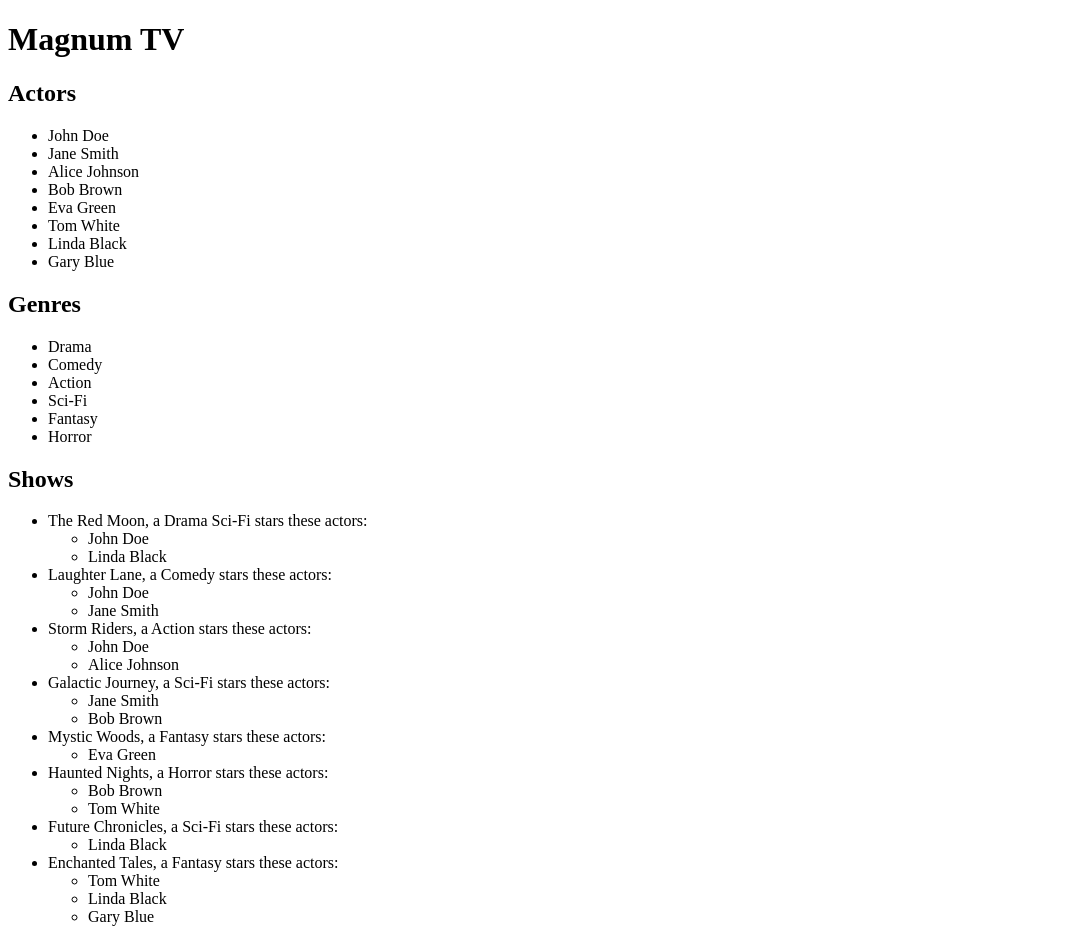
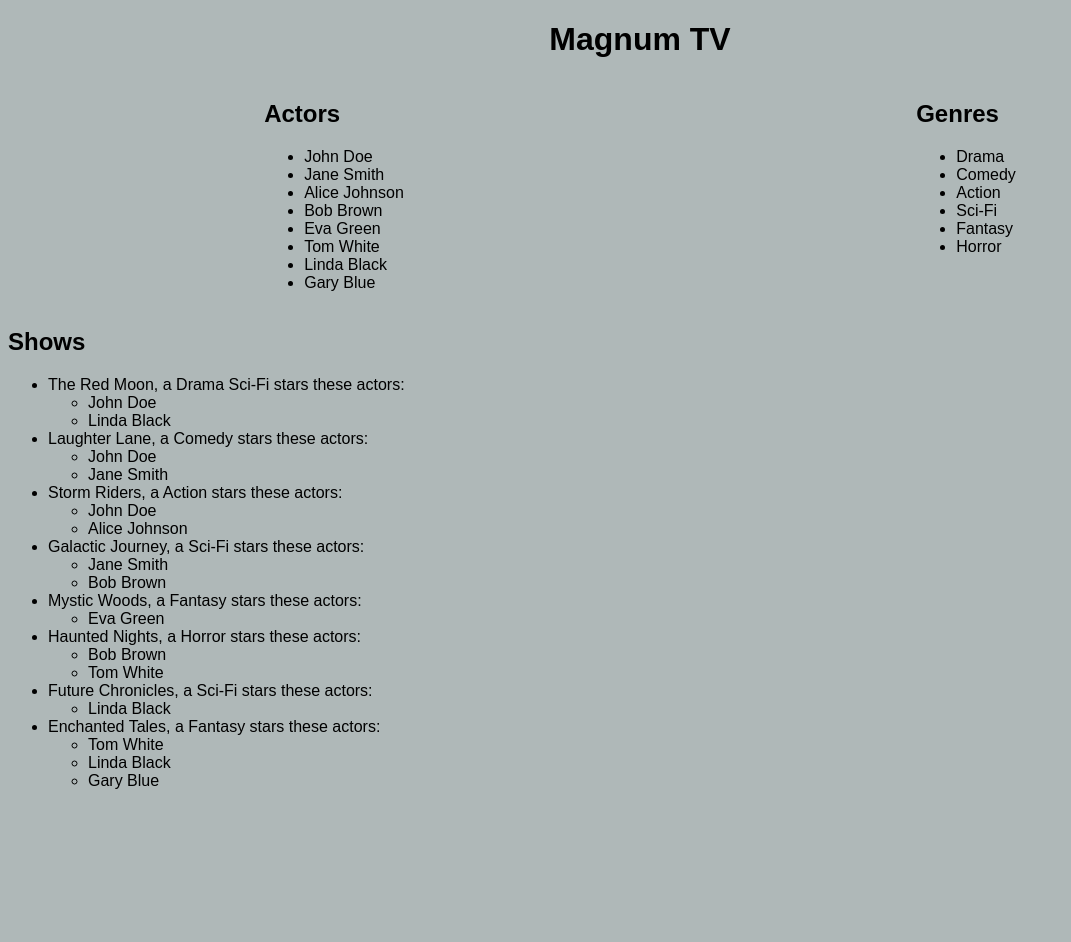
Before and after one commit to NSS-Day-Cohort-71/magnum-tv-Caleb-Ford-93, a plain HTML site: page index.html in a window 1280 px wide. Shown: the whole page, without its empty margins (0-1071 px from the left). After the commit the page ends 806 px from the top, so only its background shows below. Drawn offline with Linux system fonts and the light colour scheme.

Commit message:
added rough layout

```diff
--- a/index.html
+++ b/index.html
@@ -3,6 +3,7 @@
   <head>
     <title>Magnum TV</title>
     <meta charset="UTF-8" />
+    <link rel="stylesheet" href="./styles/main.css">
   </head>
 
   <body>
--- a/scripts/main.js
+++ b/scripts/main.js
@@ -4,13 +4,20 @@ import { ShowList } from "./ShowList.js"
 
 const html = `
       <div>
+        <section id="actorList" class = "list">
         <h2>Actors</h2>
-        <section id="actorList" class = "list">${ActorList()}</section>
+        ${ActorList()}
+        </section>
+
+        <section id="genreList" class = "list">
         <h2>Genres</h2>
-        <section id="genreList" class = "list">${GenreList()}</section>
+        ${GenreList()}
+        </section>
       </div>
-        <h2>Shows</h2>
-      <section id="showList" class = "list">${ShowList()}</section>
+      <section id="showList" class = "list">
+      <h2>Shows</h2>
+      ${ShowList()}
+      </section>
 `
 const container = document.querySelector("#content")
 container.innerHTML = html
--- a/styles/main.css
+++ b/styles/main.css
@@ -1,3 +1,14 @@
 body {
   font-family: sans-serif;
+  background-color: rgb(175, 184, 184);
 }
+h1 {
+  text-align: center;
+}
+div {
+  display:flex;
+  justify-content: space-around;
+}
+.showList {
+  margin-left: 20%;
+}
```
